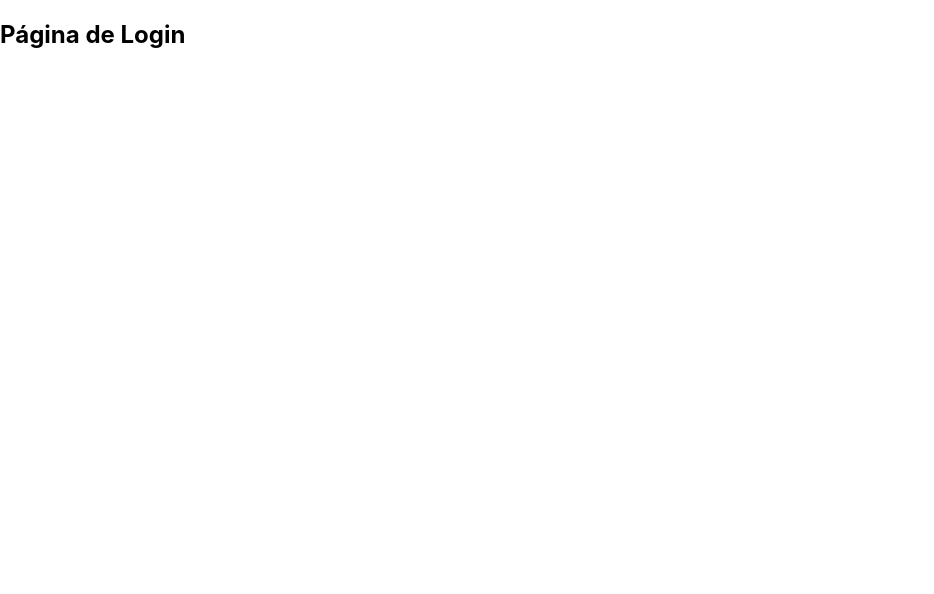
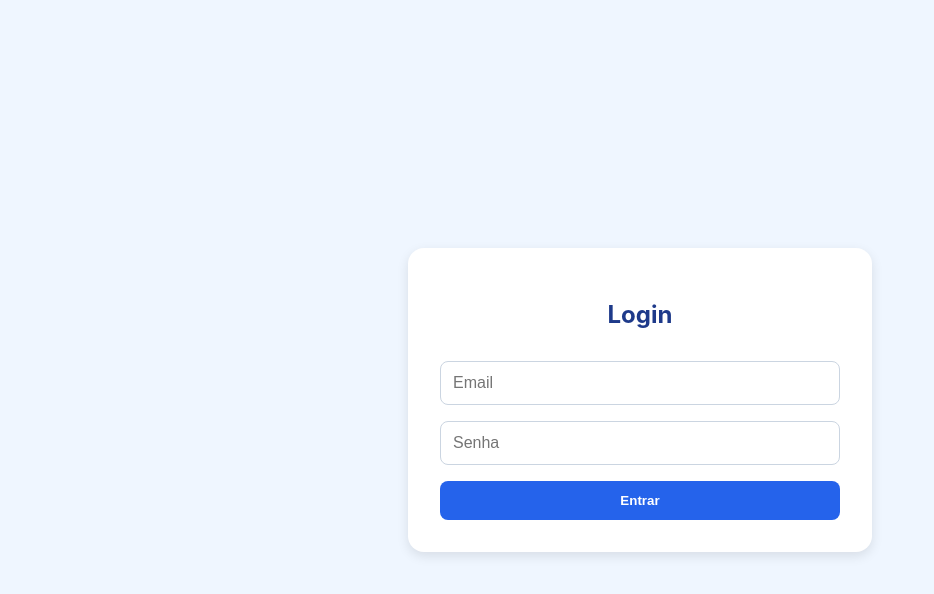
Before and after one commit to Guidjy/23-Debuggers-Anonimos, a React (Create React App) app in the folder frontend/: page /login in a window 1280 px wide. Shown: the top 594 px of the page, without its empty margins (0-934 px from the left). Built offline with nearby package versions, Linux system fonts and the light colour scheme.

Commit message:
feat: edit dashboard

```diff
--- a/frontend/src/App.js
+++ b/frontend/src/App.js
@@ -7,9 +7,10 @@ function App() {
   return (
     <Router>
       <Routes>
-        <Route path="/" element={<Navigate to="/dashboard" />} />
+        {/* Redireciona a rota raiz para a página de login */}
+        <Route path="/" element={<Navigate to="/login" />} />
+        <Route path="/login" element={<Login />} />
         <Route path="/dashboard" element={<Dashboard />} />
-        <Route path="/login" element={<Login />} />
       </Routes>
     </Router>
   );
--- a/frontend/src/components/Sidebar.js
+++ b/frontend/src/components/Sidebar.js
@@ -1,10 +1,13 @@
 function SideBar() {
   return (
-    <aside className="w-64 bg-blue-100 p-6 shadow-inner h-screen border-r border-blue-200">
+    <aside className="w-64 bg-blue-100 p-6 shadow-inner h-screen border-r border-blue-200 flex flex-col justify-between">
       <nav>
         <ul className="space-y-4">
         </ul>
       </nav>
+
+      <div className="mt-8">
+      </div>
     </aside>
   );
 }
--- a/frontend/src/pages/Dashboard.js
+++ b/frontend/src/pages/Dashboard.js
@@ -1,25 +1,52 @@
+import { useState } from 'react';
 import Header from '../components/Header';
 import SideBar from '../components/SideBar';
 
 function Dashboard() {
-  // Exemplo simples de listas e tarefas (pode vir do estado ou props)
-  const taskLists = [
+  const [taskLists, setTaskLists] = useState([
     {
       id: 1,
-      title: 'Para Fazer',
-      tasks: ['Comprar insumos', 'Enviar relatório', 'Revisar código'],
+      title: 'Projeto 1',
+      responsavel: 'Vitória',
+      entrega: '20/06/2025',
+      status: 'Em andamento',
     },
     {
       id: 2,
-      title: 'Em Progresso',
-      tasks: ['Desenvolver novo módulo', 'Testar integração'],
+      title: 'Projeto 2',
+      responsavel: 'Giulia',
+      entrega: '25/06/2025',
+      status: 'Concluído',
     },
     {
       id: 3,
-      title: 'Concluídas',
-      tasks: ['Planejar sprint', 'Reunião com cliente'],
+      title: 'Projeto 3',
+      responsavel: 'Lucas',
+      entrega: '30/06/2025',
+      status: 'Aguardando aprovação',
     },
-  ];
+    {
+      id: 4,
+      title: 'Projeto 4',
+      responsavel: 'Marcos',
+      entrega: '05/07/2025',
+      status: 'Em planejamento',
+    },
+    {
+      id: 5,
+      title: 'Projeto 5',
+      responsavel: 'Beatriz',
+      entrega: '10/07/2025',
+      status: 'Cancelado',
+    },
+  ]);
+
+  const handleDelete = (id) => {
+    const confirm = window.confirm('Tem certeza que deseja excluir este projeto?');
+    if (confirm) {
+      setTaskLists((prev) => prev.filter((proj) => proj.id !== id));
+    }
+  };
 
   return (
     <>
@@ -30,11 +57,11 @@ function Dashboard() {
 
           <div className="card">
             <div className="card-header">
-              <h2>Minhas Tarefas</h2>
+              <h2>Meus Projetos</h2>
               <button
                 className="add-button"
-                title="Adicionar tarefa"
-                aria-label="Adicionar tarefa"
+                title="Adicionar projeto"
+                aria-label="Adicionar projeto"
               >
                 +
               </button>
@@ -43,13 +70,21 @@ function Dashboard() {
             <div className="task-lists">
               {taskLists.map((list) => (
                 <div key={list.id} className="task-list">
+                  <button
+                    className="delete-button"
+                    title="Excluir projeto"
+                    onClick={(e) => {
+                      e.stopPropagation(); // previne propagação caso clique no card
+                      handleDelete(list.id);
+                    }}
+                  >
+                    ×
+                  </button>
                   <h3 className="list-title">{list.title}</h3>
                   <ul>
-                    {list.tasks.map((task, i) => (
-                      <li key={i} className="task-item">
-                        {task}
-                      </li>
-                    ))}
+                    <li><strong>Responsável:</strong> {list.responsavel}</li>
+                    <li><strong>Entrega:</strong> {list.entrega}</li>
+                    <li><strong>Status:</strong> {list.status}</li>
                   </ul>
                 </div>
               ))}
@@ -63,8 +98,8 @@ function Dashboard() {
           .dashboard {
             display: flex;
             height: 100vh;
-            background-color: #eff6ff; /* bg-blue-50 */
-            color: #1e293b; /* gray-800 */
+            background-color: #eff6ff;
+            color: #1e293b;
           }
 
           .main-area {
@@ -99,7 +134,7 @@ function Dashboard() {
           }
 
           .add-button {
-            background-color: #2563eb; /* blue-600 */
+            background-color: #2563eb;
             color: white;
             font-size: 2rem;
             width: 48px;
@@ -115,52 +150,73 @@ function Dashboard() {
           }
 
           .add-button:hover {
-            background-color: #1e40af; /* blue-800 */
+            background-color: #1e40af;
           }
 
           .task-lists {
             display: flex;
-            gap: 1.5rem;
-            overflow-x: auto;
-            padding-bottom: 0.5rem;
+            flex-wrap: wrap;
+            gap: 1.25rem;
+            justify-content: flex-start;
           }
 
           .task-list {
-            background-color: #f0f9ff; /* azul clarinho */
+            background-color: #f0f9ff;
             border-radius: 0.75rem;
             padding: 1rem 1.25rem;
-            min-width: 250px;
-            max-height: 70vh;
+            min-width: 220px;
+            max-width: 25%;
+            flex: 1 1 22%;
             display: flex;
             flex-direction: column;
+            position: relative;
+            cursor: pointer;
+            transition: transform 0.2s ease, box-shadow 0.2s ease;
+          }
+
+          .task-list:hover {
+            transform: scale(1.03);
+            box-shadow: 0 8px 16px rgba(0, 0, 0, 0.15);
+          }
+
+          .delete-button {
+            position: absolute;
+            top: 0.5rem;
+            right: 0.75rem;
+            background: transparent;
+            border: none;
+            font-size: 1.25rem;
+            font-weight: bold;
+            color: #1e40af;
+            cursor: pointer;
+          }
+
+          .delete-button:hover {
+            color: #b91c1c;
           }
 
           .list-title {
             font-weight: 600;
             margin-bottom: 1rem;
-            color: #1e40af; /* azul escuro */
+            color: #1e40af;
           }
 
           ul {
             list-style: none;
             padding-left: 0;
             margin: 0;
-            overflow-y: auto;
           }
 
-          .task-item {
-            background: white;
-            padding: 0.5rem 0.75rem;
+          ul li {
             margin-bottom: 0.5rem;
-            border-radius: 0.5rem;
-            box-shadow: 0 1px 3px rgba(0,0,0,0.1);
-            cursor: default;
-            user-select: none;
-            transition: background-color 0.2s ease;
+            font-size: 0.95rem;
           }
 
-          .task-item:hover {
-            background-color: #dbeafe; /* azul claro hover */
+          @media (max-width: 768px) {
+            .task-list {
+              flex: 1 1 100%;
+              max-width: 100%;
+            }
           }
         `}
       </style>
--- a/frontend/src/pages/Login.js
+++ b/frontend/src/pages/Login.js
@@ -1,7 +1,86 @@
+import { useNavigate } from 'react-router-dom';
+import { useState } from 'react';
+
 export default function Login() {
+  const navigate = useNavigate();
+  const [email, setEmail] = useState('');
+  const [senha, setSenha] = useState('');
+
+  const handleLogin = (e) => {
+    e.preventDefault();
+
+    // Aqui você pode adicionar validações ou autenticação real
+    if (email && senha) {
+      navigate('/dashboard');
+    } else {
+      alert('Preencha todos os campos');
+    }
+  };
+
   return (
-    <div>
-      <h2>Página de Login</h2>
+    <div style={styles.container}>
+      <form onSubmit={handleLogin} style={styles.form}>
+        <h2 style={styles.title}>Login</h2>
+        <input
+          type="email"
+          placeholder="Email"
+          value={email}
+          onChange={(e) => setEmail(e.target.value)}
+          style={styles.input}
+          required
+        />
+        <input
+          type="password"
+          placeholder="Senha"
+          value={senha}
+          onChange={(e) => setSenha(e.target.value)}
+          style={styles.input}
+          required
+        />
+        <button type="submit" style={styles.button}>Entrar</button>
+      </form>
     </div>
   );
 }
+
+const styles = {
+  container: {
+    display: 'flex',
+    height: '100vh',
+    alignItems: 'center',
+    justifyContent: 'center',
+    backgroundColor: '#eff6ff',
+  },
+  form: {
+    backgroundColor: 'white',
+    padding: '2rem',
+    borderRadius: '1rem',
+    boxShadow: '0 4px 12px rgba(0,0,0,0.1)',
+    width: '100%',
+    maxWidth: '400px',
+    display: 'flex',
+    flexDirection: 'column',
+    gap: '1rem',
+  },
+  title: {
+    textAlign: 'center',
+    marginBottom: '1rem',
+    color: '#1e3a8a',
+  },
+  input: {
+    padding: '0.75rem',
+    borderRadius: '0.5rem',
+    border: '1px solid #cbd5e1',
+    fontSize: '1rem',
+  },
+  button: {
+    padding: '0.75rem',
+    backgroundColor: '#2563eb',
+    color: 'white',
+    border: 'none',
+    borderRadius: '0.5rem',
+    cursor: 'pointer',
+    fontWeight: 'bold',
+    transition: 'background-color 0.2s ease',
+  },
+};
```
Also changed, not shown: frontend/src/components/LoginUser.js (added).
